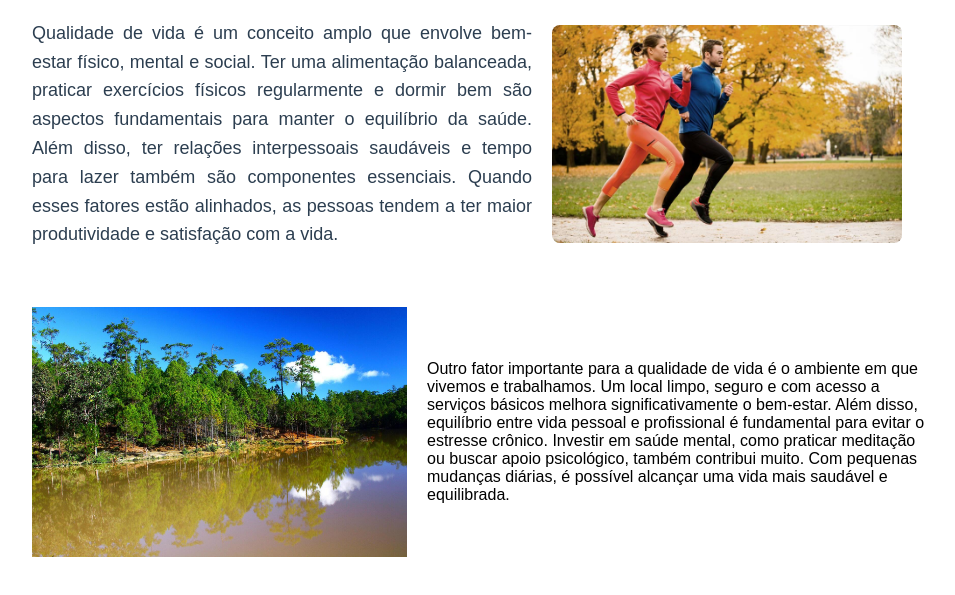
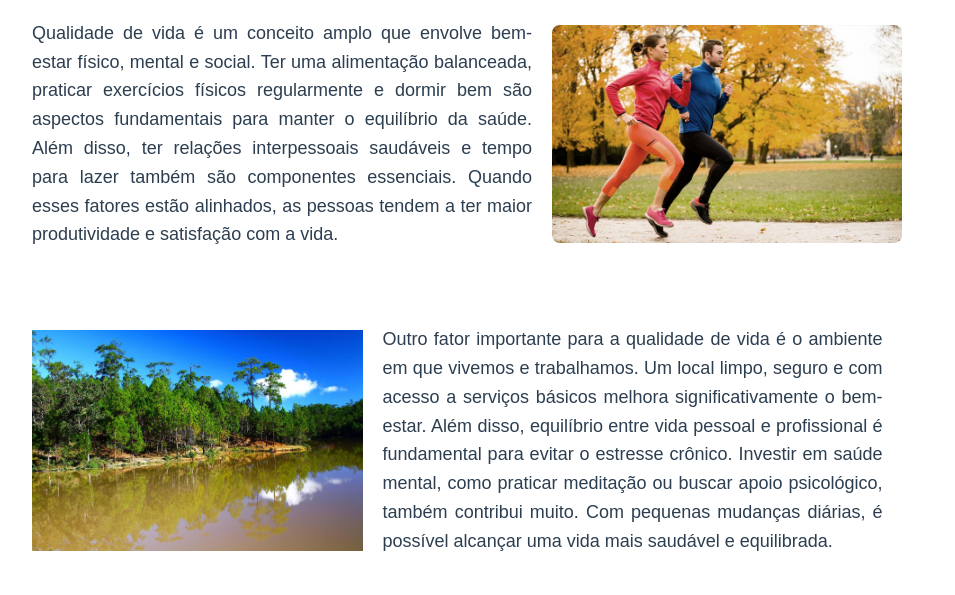
Before and after one commit to victorCNeves/atividade10, a plain HTML site: page index.html in a window 1280 px wide. Shown: the part 107-702 px from the top of the page, without its empty margins (158-1113 px from the left). Drawn offline with Linux system fonts and the light colour scheme.

Commit message:
alteração imagem segundária e texto

```diff
--- a/index.html
+++ b/index.html
@@ -25,7 +25,7 @@
 
     <!-- Segundo parágrafo e imagem em bloco separado -->
     <section>
-      <img src="imagem2.jpg" alt="Ambiente tranquilo com natureza" width="400" height="250">
+      <img src="imagem2.jpg" alt="Ambiente tranquilo com natureza" width="400" height="250" id="imagem-natureza">
       <p>
         Outro fator importante para a qualidade de vida é o ambiente em que vivemos e trabalhamos.
         Um local limpo, seguro e com acesso a serviços básicos melhora significativamente o bem-estar.
--- a/style.css
+++ b/style.css
@@ -16,8 +16,13 @@ section {
   justify-content: flex-start; /* Alinha à esquerda */
 }
 
+#imagem-natureza{
+  height: 220.4px;
+  width: auto;
+}
+
 /* Estilização do primeiro parágrafo (Texto 1) */
-.texto-destaque {
+p{
   color: #2C3E50; /* Cor forte para o texto (um tom de azul escuro) */
   font-family: 'Arial', sans-serif; /* Fonte Arial */
   font-size: 18px;
```
